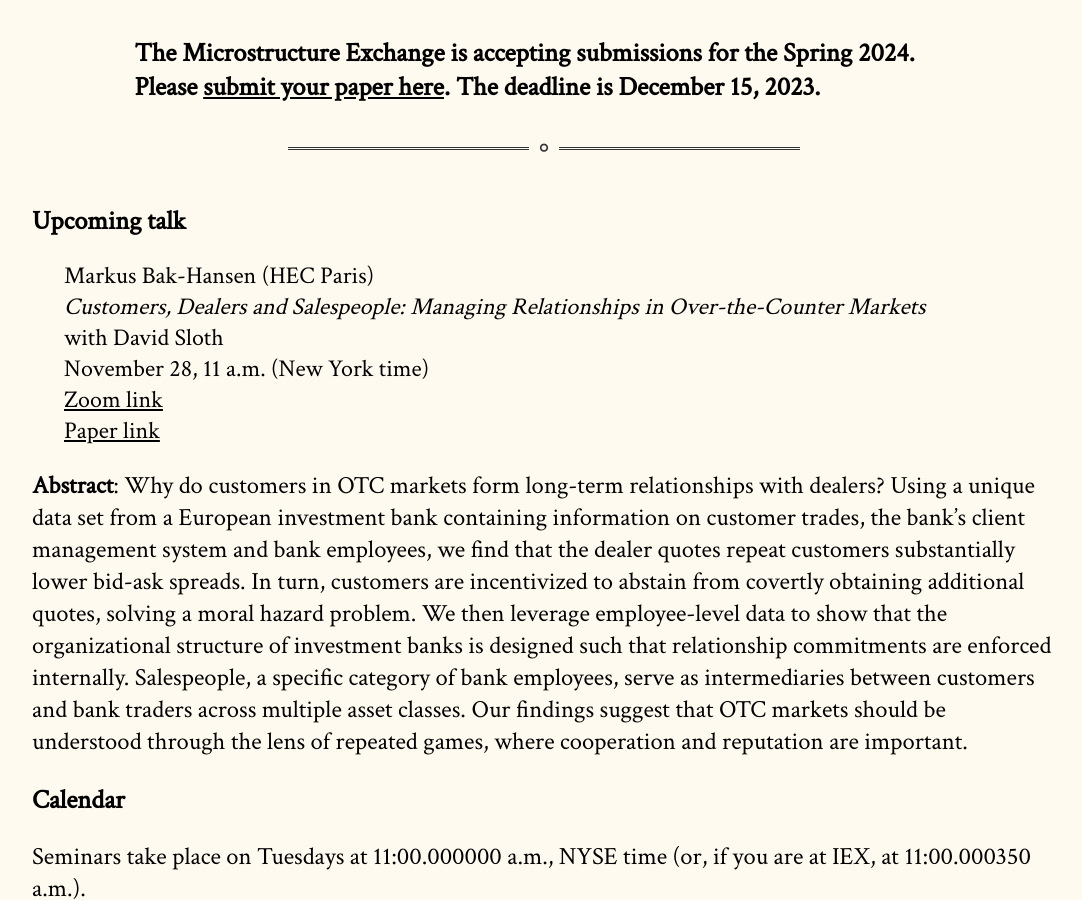
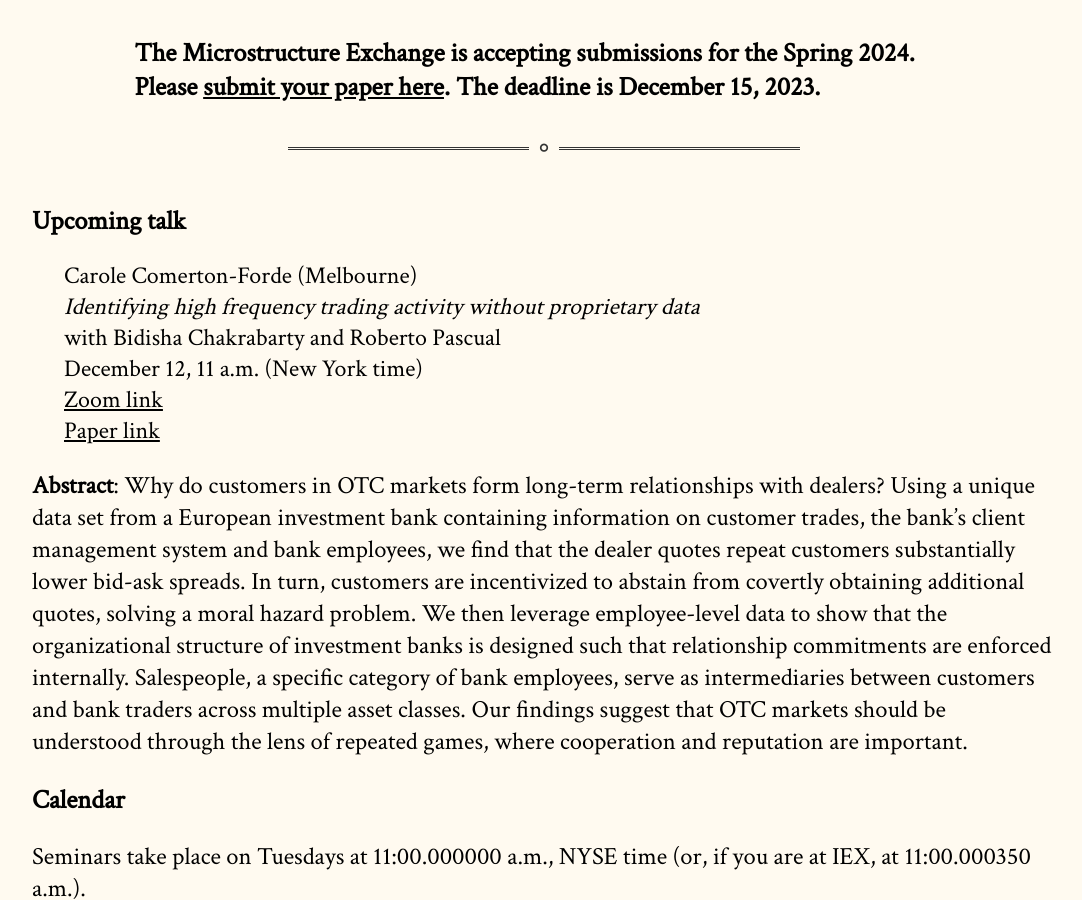
Before and after one commit to cpfiffer/microstructure.exchange, a Jekyll site: the page built from index.md, in a window 1280 px wide and 900 px high, scrolled down 469 px. Shown: the whole window, without its empty margins (96-1178 px from the left). Built offline with Jekyll 4.4.1, drawn with Linux system fonts in a browser that asks for light colours; some web fonts are replaced.

Commit message:
Update _config.yml

```diff
--- a/_config.yml
+++ b/_config.yml
@@ -11,12 +11,12 @@ github:
   owner_name: Cameron Pfiffer
 
 speaker-info:
-  speaker-name: "Markus Bak-Hansen (HEC Paris)"
-  speaker-paper: "Customers, Dealers and Salespeople: Managing Relationships in Over-the-Counter Markets"
-  coauthors: "David Sloth"
-  speaker-date: "November 28, 11 a.m. (New York time)"
- # paper-link: "https://papers.ssrn.com/sol3/papers.cfm?abstract_id=4545730"
-  paper-link: "/papers/OTC_Relationships.pdf" # If you have a file instead
+  speaker-name: "Carole Comerton-Forde (Melbourne)"
+  speaker-paper: "Identifying high frequency trading activity without proprietary data"
+  coauthors: "Bidisha Chakrabarty and Roberto Pascual"
+  speaker-date: "December 12, 11 a.m. (New York time)"
+  paper-link: "https://papers.ssrn.com/sol3/papers.cfm?abstract_id=4551238"
+ # paper-link: "/papers/OTC_Relationships.pdf" # If you have a file instead
   webinar-link: "https://us06web.zoom.us/j/89099439605?pwd=xbAr0dkscfLaSo259GnmFOUj1pwiTe.1"
   # discussant: "Michael Noe (Eurex), Amit Goyal (SFI/Lausanne), and Eric Uhlmann (INSEAD)"
   # slides-link: /slides/RobinhoodSlides_TME.pdf
```
